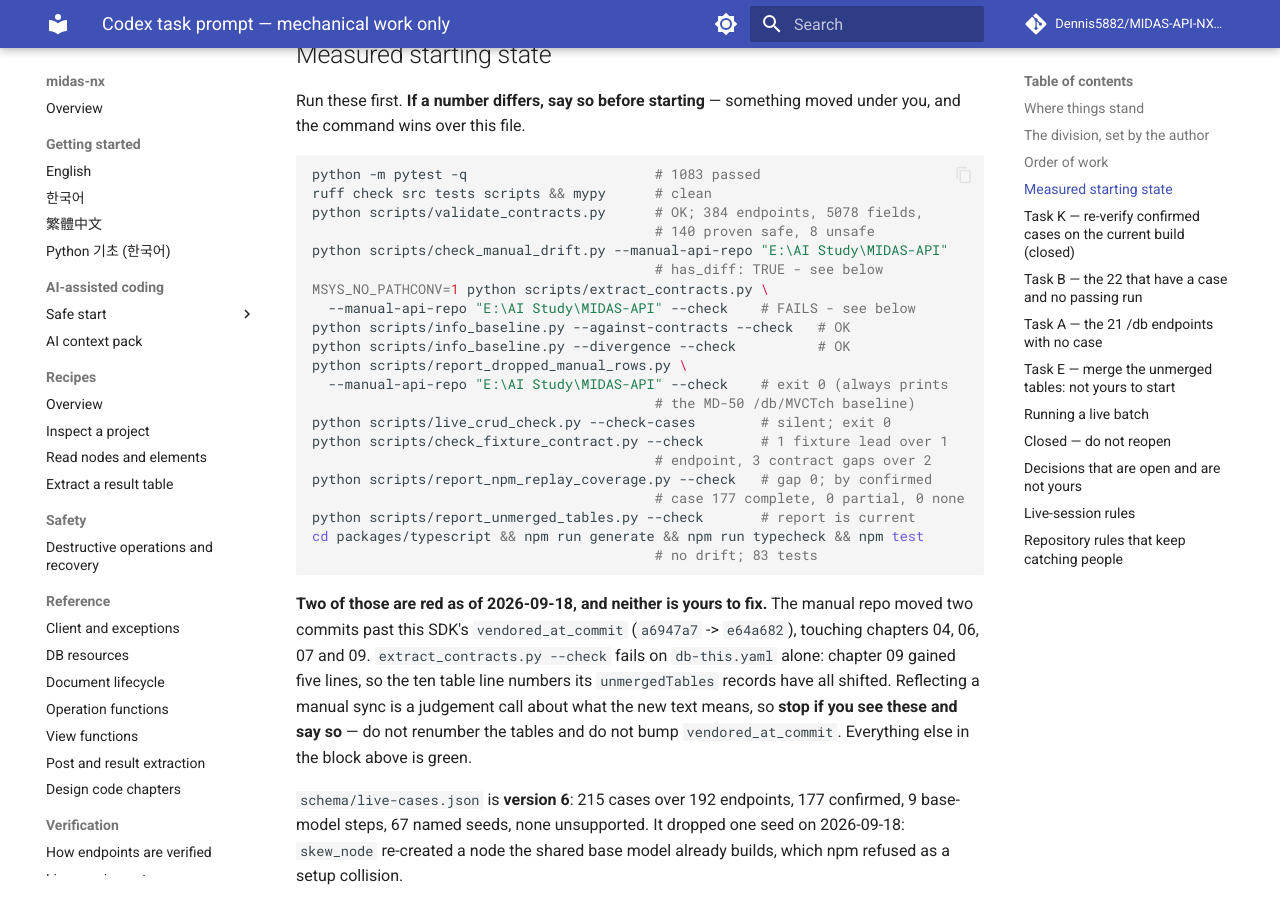
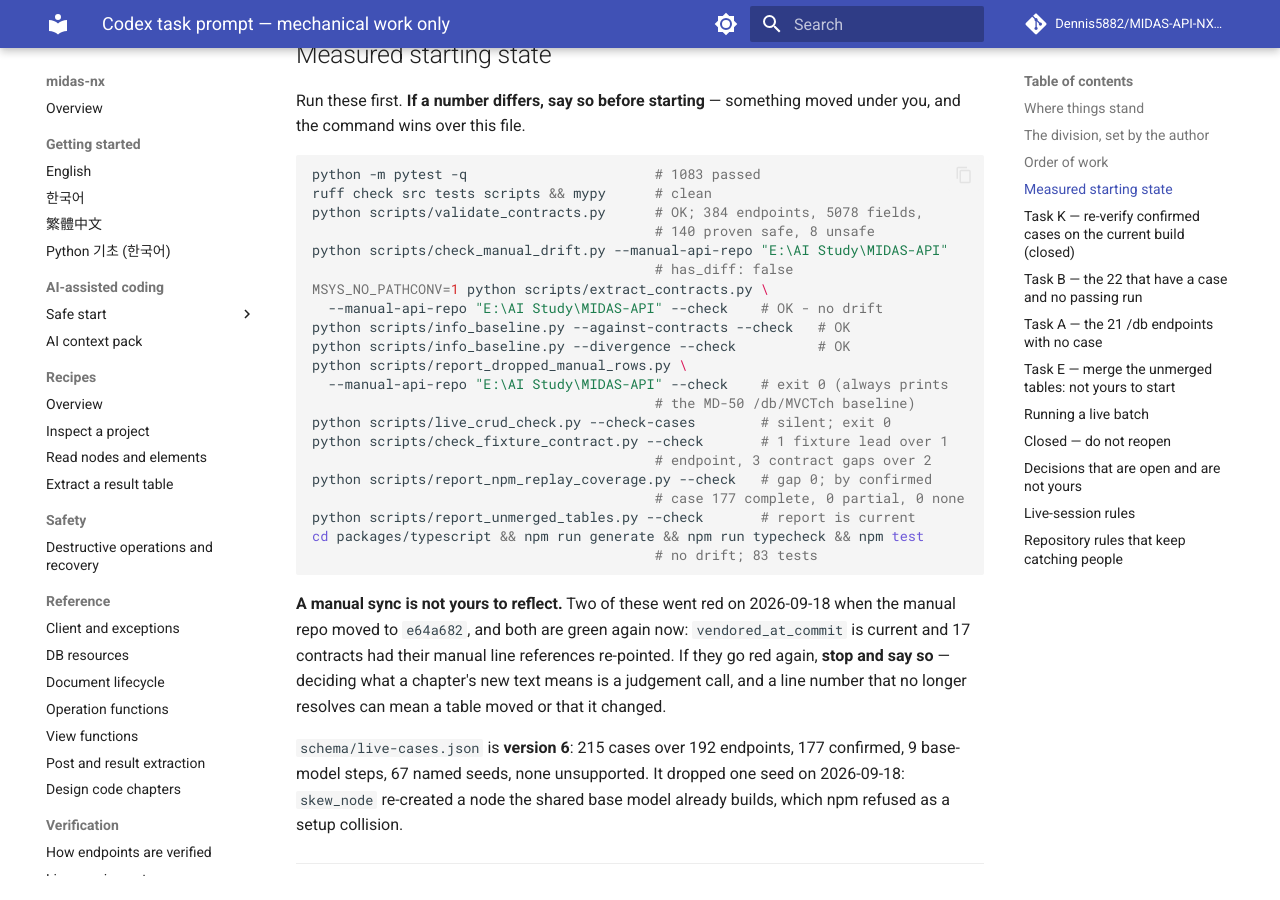
Before and after one commit to Dennis5882/MIDAS-API-NX-SDK, an MkDocs documentation site: the page built from docs/codex_handoff_prompt.md, in a window 1280 px wide and 900 px high, scrolled down 1285 px. Built offline with MkDocs 1.6.1 and Material for MkDocs 9.7.7, drawn with Linux system fonts in a browser that asks for light colours; comment, search, counter and statistics services are not loaded.

Commit message:
docs: reflect the manual repo through e64a682
The manual repo added live-verification annotations to chapters 04, 06, 07 and
09. Every change is a blockquote: no Specifications table gained or lost a row,
which is why extract_contracts --check reported no field disagreement. What it
did report was position. Chapter 09 gained five lines above the time-history
sections and chapter 07 gained nine twice, so the manual line numbers 17
contracts record no longer pointed at their own tables, and db-this.yaml's
unmergedTables failed the check that keeps a field-parity waiver honest.

Re-point them by resolving each reference through its own heading rather than
by adding a delta, so a table that had really moved would surface as an
unresolved heading instead of being shifted into the wrong place. 48 references
across 17 contracts; nothing but line numbers changed, and the 221 extractor
tests pass.

The annotations themselves confirm what these contracts already said: TDNA's
RADIUS is a Number on both products, SPLC's eccentricity key is the schema's
uppercase ALONG, and MATD's three schema-only members are real rather than
dead. Those runs are this repo's own, already recorded in the live notes on
2026-09-18, so no field changes.

Two findings in those notes go further than the manual's annotations and are
not reflected in any contract yet: Civil echoes MATD's bSERVCHECK, dSHORTTERM
and dLONGTERM in its PUT response and then omits all three from the following
GET, and SPLC's ALONG persists on create but silently ignores an update. Both
are product-behaviour claims that would change what a contract asserts, so
they are left for a decision rather than folded into a line-number resync.

Co-Authored-By: Claude Opus 5 <noreply@anthropic.com>

````diff
--- a/docs/codex_handoff_prompt.md
+++ b/docs/codex_handoff_prompt.md
@@ -58,9 +58,9 @@ ruff check src tests scripts && mypy      # clean
 python scripts/validate_contracts.py      # OK; 384 endpoints, 5078 fields,
                                           # 140 proven safe, 8 unsafe
 python scripts/check_manual_drift.py --manual-api-repo "E:\AI Study\MIDAS-API"
-                                          # has_diff: TRUE - see below
+                                          # has_diff: false
 MSYS_NO_PATHCONV=1 python scripts/extract_contracts.py \
-  --manual-api-repo "E:\AI Study\MIDAS-API" --check    # FAILS - see below
+  --manual-api-repo "E:\AI Study\MIDAS-API" --check    # OK - no drift
 python scripts/info_baseline.py --against-contracts --check   # OK
 python scripts/info_baseline.py --divergence --check          # OK
 python scripts/report_dropped_manual_rows.py \
@@ -76,14 +76,12 @@ cd packages/typescript && npm run generate && npm run typecheck && npm test
                                           # no drift; 83 tests
 ```
 
-**Two of those are red as of 2026-09-18, and neither is yours to fix.** The
-manual repo moved two commits past this SDK's `vendored_at_commit`
-(`a6947a7` -> `e64a682`), touching chapters 04, 06, 07 and 09.
-`extract_contracts.py --check` fails on `db-this.yaml` alone: chapter 09 gained
-five lines, so the ten table line numbers its `unmergedTables` records have all
-shifted. Reflecting a manual sync is a judgement call about what the new text
-means, so **stop if you see these and say so** — do not renumber the tables and
-do not bump `vendored_at_commit`. Everything else in the block above is green.
+**A manual sync is not yours to reflect.** Two of these went red on 2026-09-18
+when the manual repo moved to `e64a682`, and both are green again now:
+`vendored_at_commit` is current and 17 contracts had their manual line
+references re-pointed. If they go red again, **stop and say so** — deciding
+what a chapter's new text means is a judgement call, and a line number that no
+longer resolves can mean a table moved or that it changed.
 
 `schema/live-cases.json` is **version 6**: 215 cases over 192 endpoints, 177
 confirmed, 9 base-model steps, 67 named seeds, none unsupported. It dropped one
````
Also changed, not shown: docs/coverage.json, 17 other files.
